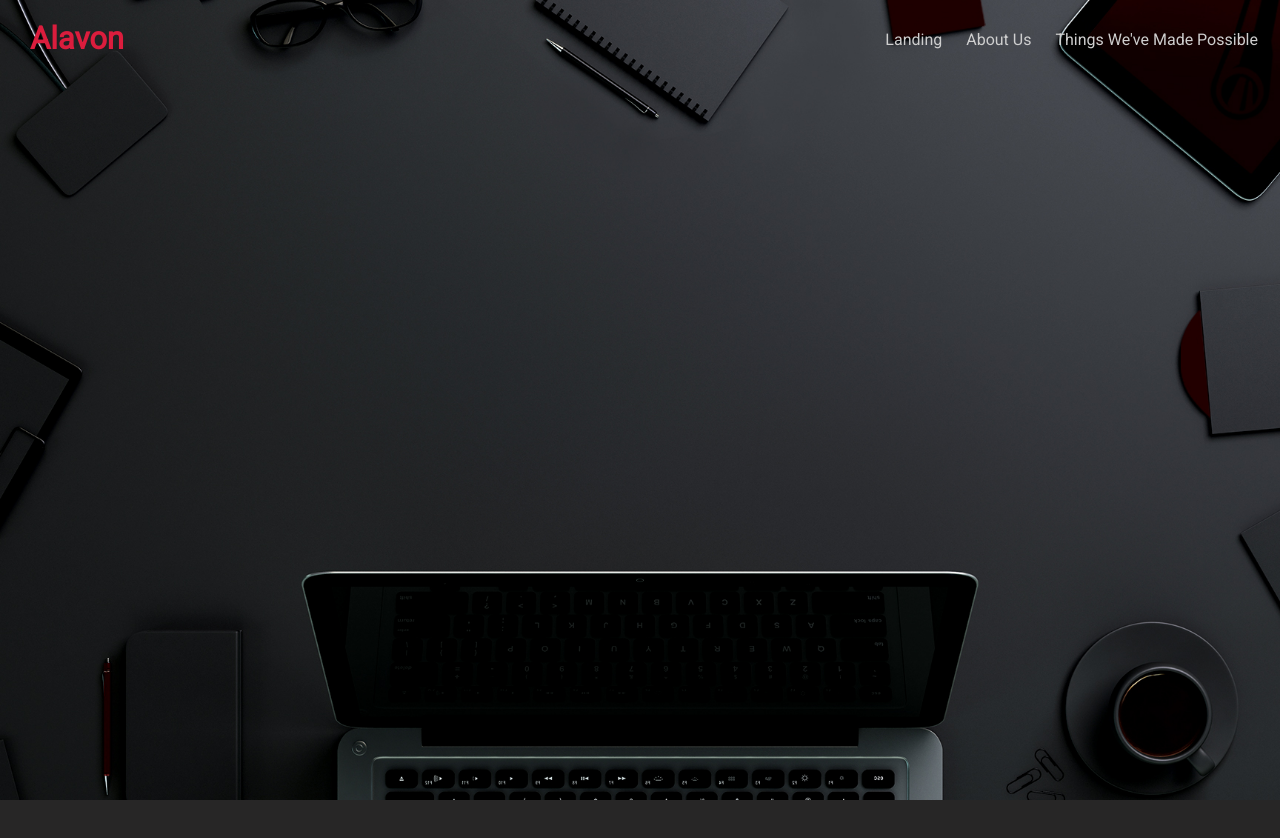
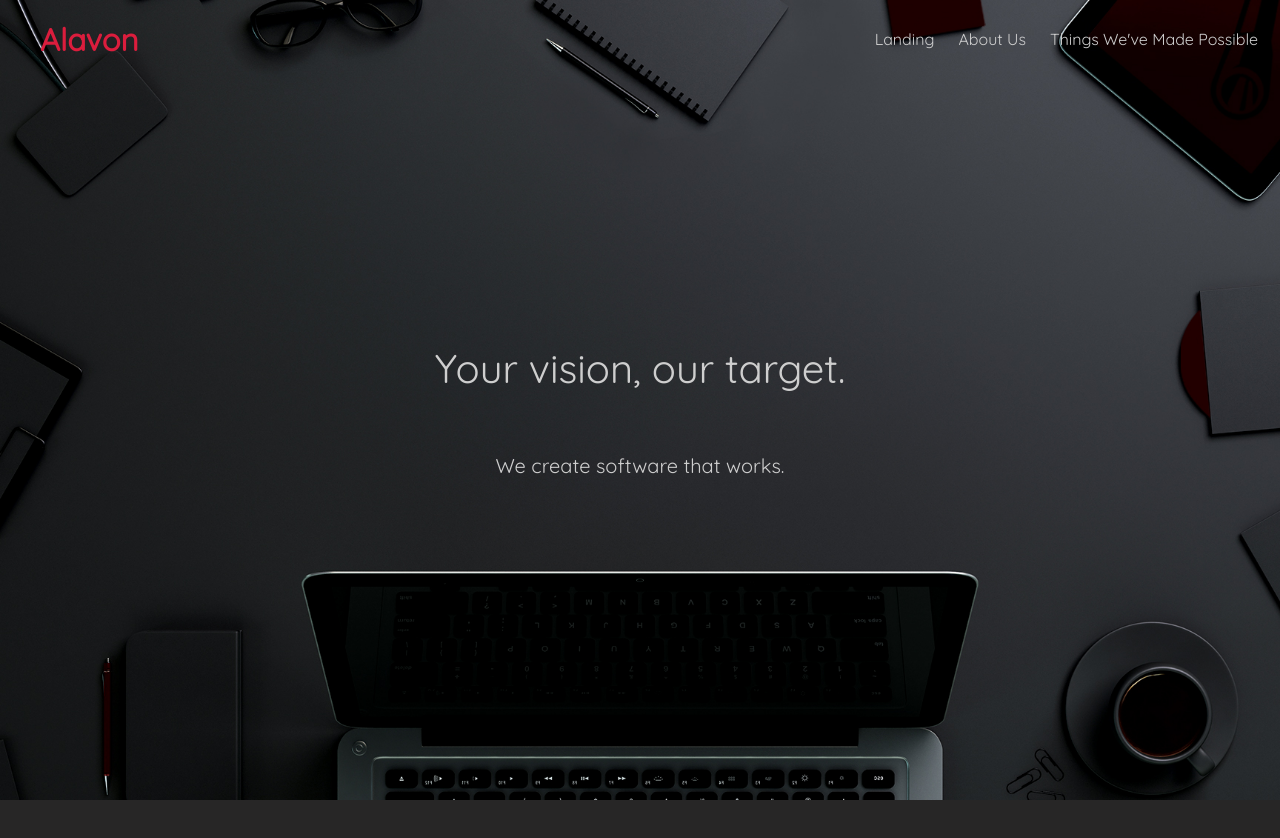
Before and after one commit to elertan/personal-branding, a React (Create React App) app: page / in a window 1280 px wide. Shown: the top 838 px of the page. Built offline with nearby package versions, Linux system fonts and the light colour scheme.

Commit message:
Basis opgezet

```diff
--- a/public/index.html
+++ b/public/index.html
@@ -11,6 +11,7 @@
     <link rel="manifest" href="%PUBLIC_URL%/manifest.json">
     <link rel="shortcut icon" href="%PUBLIC_URL%/favicon.ico">
     <link href="https://fonts.googleapis.com/css?family=Roboto" rel="stylesheet">
+    <link href="https://fonts.googleapis.com/css?family=Quicksand" rel="stylesheet">
     <link rel="stylesheet" href="https://cdnjs.cloudflare.com/ajax/libs/font-awesome/4.7.0/css/font-awesome.min.css">
     <!--
       Notice the use of %PUBLIC_URL% in the tags above.
--- a/src/components/Header.css
+++ b/src/components/Header.css
@@ -48,7 +48,7 @@
 
 a.Header__company-name {
     font-size: 31px;
-    margin-left: 30px;
+    margin-left: 40px;
     color: rgb(219, 29, 61);
     font-weight: bold;
 }
--- a/src/components/Header.js
+++ b/src/components/Header.js
@@ -41,6 +41,7 @@ export default class Header extends React.Component {
                         <a className="Header__nav-item">About Us</a>
                         <a className="Header__nav-item">Things We've Made Possible</a>
                     </nav>
+                    <div className="clearfix"></div>
                 </div>
             </header>
         );
--- a/src/components/Landing.css
+++ b/src/components/Landing.css
@@ -6,3 +6,25 @@
     background-repeat: no-repeat;
     background-size: cover;
 }
+
+.Landing__container {
+    position: absolute;
+    display: flex;
+    height: 100%;
+    width: 100%;
+    align-items: center;
+    justify-content: center;
+    flex-direction: column;
+}
+
+.Landing__slogan {
+    text-align: center;
+    color: rgb(206, 206, 206);
+    font-size: 2.5em;
+}
+
+.Landing__slogan-extra {
+    text-align: center;
+    color: rgb(206, 206, 206);
+    font-size: 1.25em;
+}
--- a/src/components/Landing.js
+++ b/src/components/Landing.js
@@ -6,6 +6,10 @@ export default class Landing extends React.Component {
         return (
             <div className="Landing__main">
                 {this.props.children}
+                <div className="Landing__container">
+                    <p className="Landing__slogan">Your vision, our target.</p>
+                    <p className="Landing__slogan-extra">We create software that works.</p>
+                </div>
             </div>
         );
     }
--- a/src/index.css
+++ b/src/index.css
@@ -1,5 +1,14 @@
+* {
+    -webkit-font-smoothing: antialiased;
+    -moz-osx-font-smoothing: grayscale;
+}
+
 body {
     margin: 0;
     padding: 0;
-    font-family: 'Roboto', Verdana, Geneva, Tahoma, sans-serif;
+    font-family: 'Quicksand', Verdana, Geneva, Tahoma, sans-serif;
 }
+
+.clearfix {
+    clear: both;
+}
```
